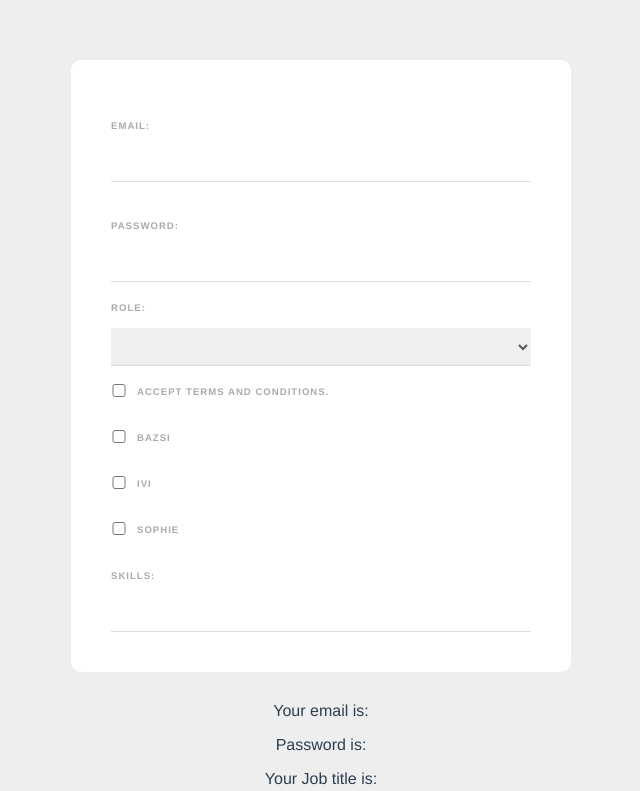
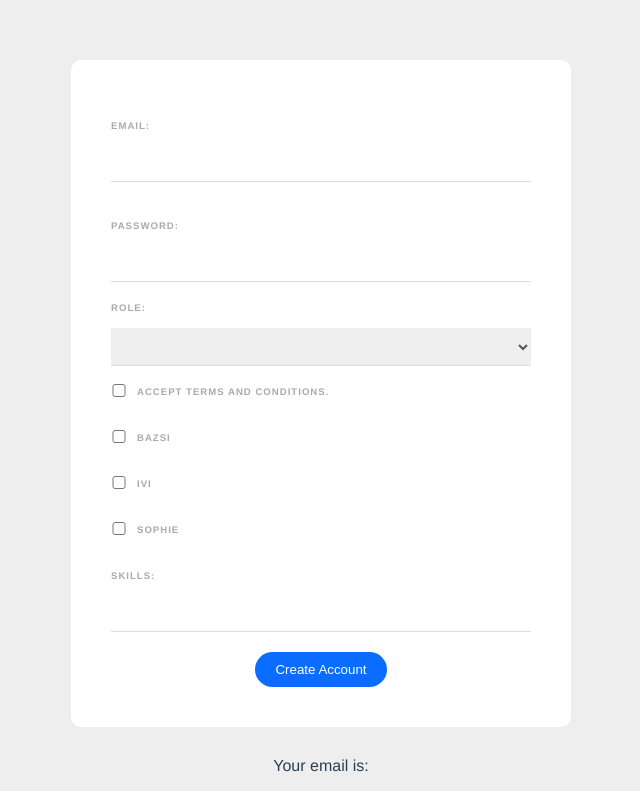
Before and after one commit to Pici1985/login-form-vue, a Vue app: page / in a window 1280 px wide. Shown: the top 791 px of the page, without its empty margins (319-959 px from the left). Built offline with nearby package versions, Linux system fonts and the light colour scheme.

Commit message:
HandleSubmit function
created submit functionality with a bit validation and data logged

```diff
--- a/src/components/SignupForm.vue
+++ b/src/components/SignupForm.vue
@@ -1,11 +1,13 @@
 <template>
     <div>
-        <form>
+        <!-- submit.prevent is equal to e.preventDefault() -->
+        <form @submit.prevent="handleSubmit">
             <label>Email:</label>
             <input type="email" required v-model="email">
             <br>
             <label>Password:</label>
             <input type="password" required v-model="password">
+            <div v-if="passwordError" class="error">{{ passwordError }}</div>
 
             <label>Role:</label>
             <br>
@@ -34,12 +36,17 @@
 
             <label>Skills:</label>
 
-            <input type="text" required v-model="tempSkill" @keyup="addSkill">
-            <!-- <input type="text" required v-model="tempSkill" @keyup.alt="addSkill">  -->
+            <!-- <input type="text" required v-model="tempSkill" @keyup="addSkill">  -->
+            <input type="text" v-model="tempSkill" @keyup.alt="addSkill">
             <!-- @keyup.alt asks for the alt button to be pressed, also the character won`t show. KeyPress event still happens though. -->
             <div v-for="skill in skills" :key="skill" class="pill">
                <span @click="deleteSkill(skill)"> {{ skill }} </span>
             </div>
+
+            <div class="submit">
+                <button>Create Account</button>
+            </div>
+
         </form>
 
         <p> Your email is: {{ email }} </p>
@@ -64,11 +71,12 @@
             names: [],
             tempSkill: '',
             skills: [],
+            passwordError: ''
         }
     },
     methods: {
         addSkill(e){
-            if(e.keyCode === 13 && this.tempSkill){
+            if(e.key === ',' && this.tempSkill){
                 if(!this.skills.includes(this.tempSkill)){
                     this.skills.push(this.tempSkill)
                 }
@@ -80,6 +88,18 @@
                 return skill !== item
             })
             // console.log(this.skills)
+        },
+        handleSubmit(){
+            // validate password
+            this.passwordError = this.password.length > 5 ?
+                '' : 'Password must be at least 6 Characters';
+            if(!this.passwordError){
+                console.log('email:', this.email )
+                console.log('password:', this.password )
+                console.log('role:', this.role )
+                console.log('skills:', this.skills )
+                console.log('terms:', this.terms )
+            }
         },
     }
 }
@@ -131,6 +151,23 @@
         color: white;
         cursor: pointer;
     }
+    button {
+        background: #0b6dff;
+        border: 0;
+        padding: 10px 20px;
+        margin-top: 20px;
+        color: white;
+        border-radius: 20px;
+    }
+    .submit {
+        text-align: center;
+    }
+    .error {
+        color: #ff0062;
+        margin-top: 10px;
+        font-size: 0.8em;
+        font-weight: bold;
+    }
 
 
 </style>
```
